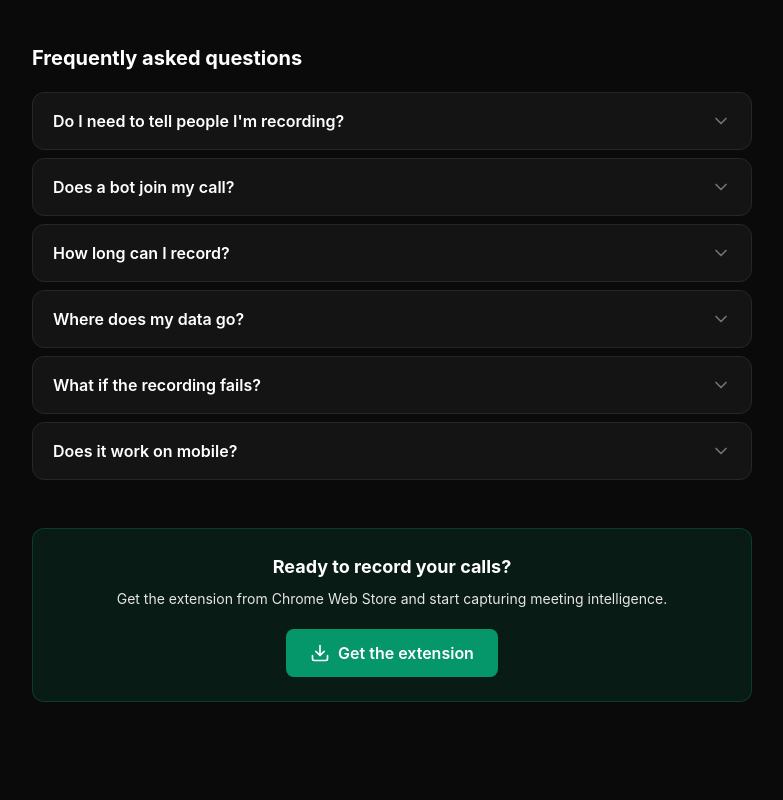
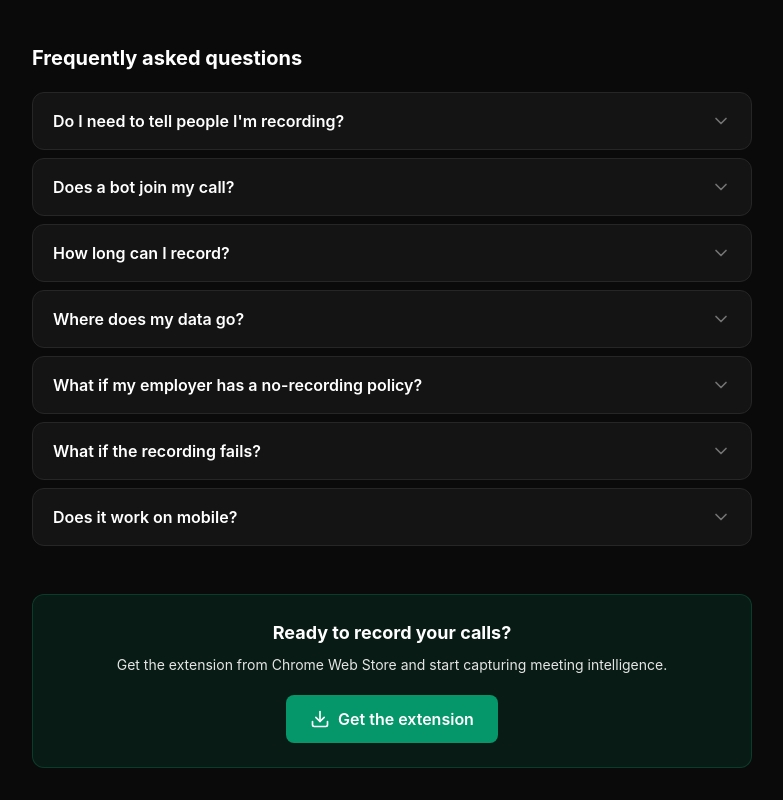
Before and after one commit to evantaylaz-cyber/salesblitz-app, a Next.js app: page /extensions in a window 1280 px wide. Shown: the part 2213-3013 px from the top of the page, without its empty margins (248-1031 px from the left). Before the commit the page ends 2947 px from the top, so only its background shows below. Built offline with nearby package versions, Linux system fonts and the light colour scheme.

Commit message:
pdate extensions FAQ with data retention, add employer policy FAQ; document TTL specs

```diff
--- a/src/app/extensions/page.tsx
+++ b/src/app/extensions/page.tsx
@@ -126,7 +126,12 @@ export default function ExtensionsPage() {
     {
       question: "Where does my data go?",
       answer:
-        "Transcripts and analysis are stored in your Sales Blitz account. Only you can access them. We never share your recordings with anyone.",
+        "Raw audio is deleted from our servers within 24 hours of transcription. Transcripts are kept for 90 days, then automatically deleted. Coaching scores and skill assessments stay in your account as part of your professional development record. We never share your recordings with anyone.",
+    },
+    {
+      question: "What if my employer has a no-recording policy?",
+      answer:
+        "Always follow your employer's policies. If your company restricts meeting recordings, don't use the extension for those meetings. Sales Blitz is a professional development tool, not a workaround for company policies. The prep and practice tools work great without recordings.",
     },
     {
       question: "What if the recording fails?",
```
Also changed, not shown: 1 other file (tests, documents, lock files or other folders).
